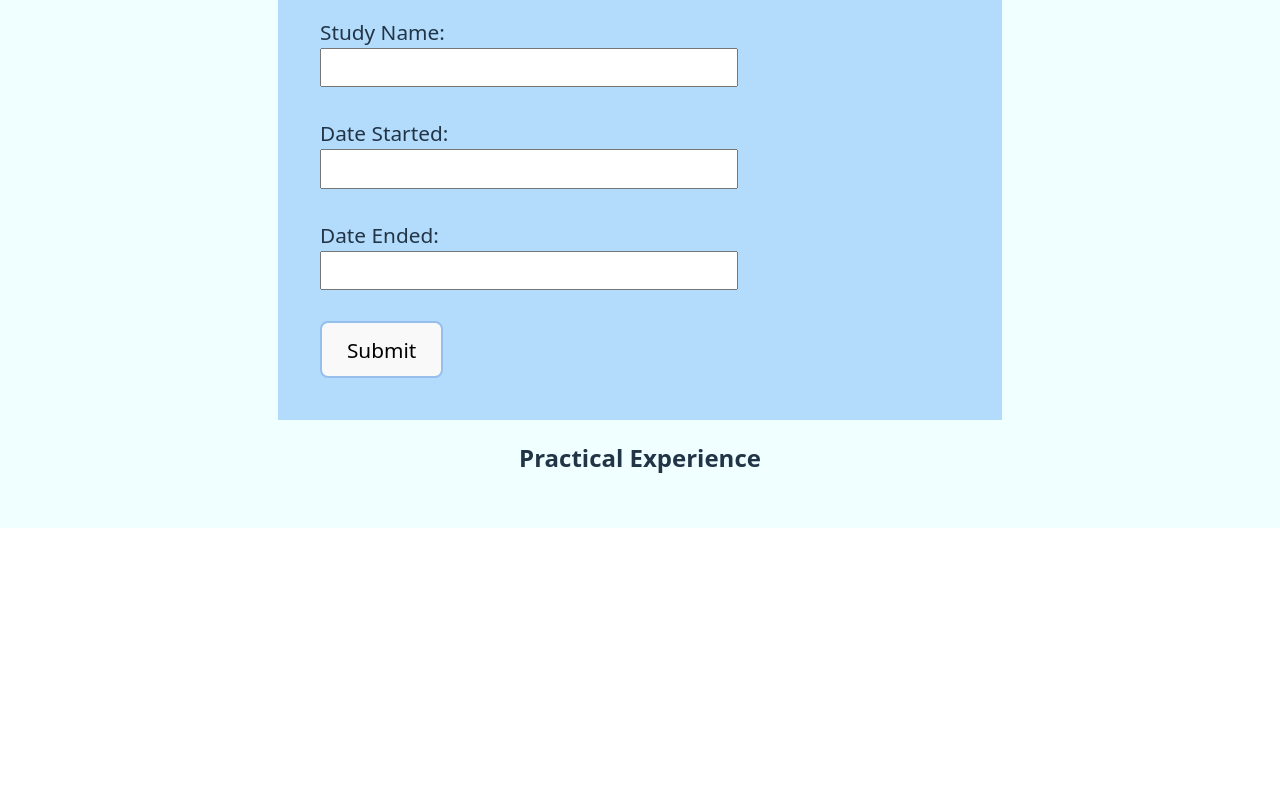
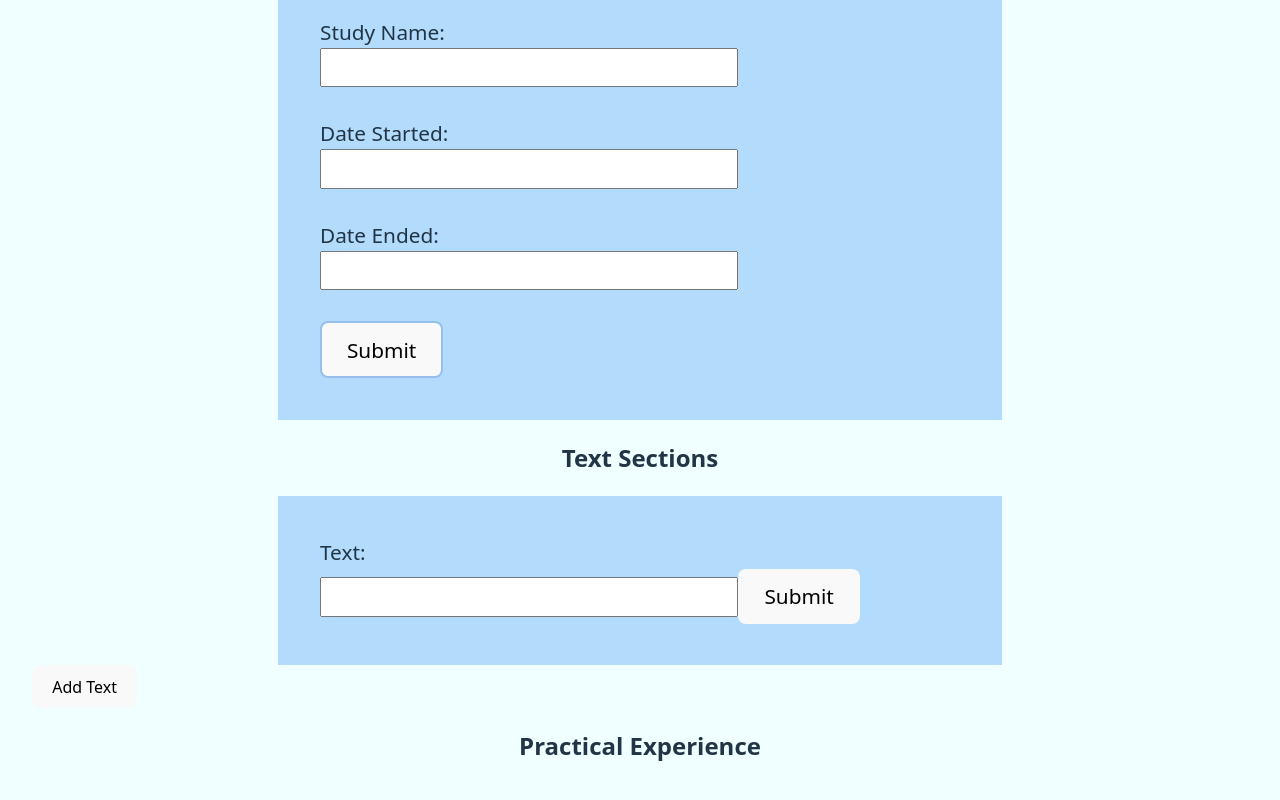
Before and after one commit to Moe-Pwint/cv-application, a React (Vite) app: page / in a window 1280 px wide. Shown: the part 962-1762 px from the top of the page. Before the commit the page ends 1490 px from the top, so only its background shows below. Built offline with nearby package versions, Linux system fonts and the light colour scheme.

Commit message:
Create text function TextSection. This function is created to see how I can create new sections by clicking add. New forms are created and saved in an array of objects.

```diff
--- a/src/components/sections.jsx
+++ b/src/components/sections.jsx
@@ -9,7 +9,42 @@ export default function Sections() {
             <GISection />
             <h2 className='titles'>Educational Experience</h2>
             <EduSection />
+            <h2 className='titles'>Text Sections</h2>
+            <TextSections />
             <h2 className='titles'>Practical Experience</h2>
+        </>
+    )
+}
+
+function TextSections() {
+    const [textSection, setTextSection] = useState([{id: crypto.randomUUID(), text:''}]);
+
+    function addTextSection () {
+        setTextSection([...textSection, {id: crypto.randomUUID(), text:''}])
+    }
+
+    function updateText (sectionId, e) {
+
+        setTextSection(textSection.map((obj) => {
+            if (obj.id === sectionId) {
+               return {...obj, text: e.target.value}
+            }
+            return obj;
+        }))
+    }
+
+        return (
+            <>
+            {textSection.map(section => (
+            <form key={section.id}>
+                <label htmlFor="text">Text: </label>
+                <input onChange={ (e) => {
+                    updateText(section.id, e)
+                }} type="text" />
+                <button type='submit'>Submit</button>
+            </form>
+        ))}
+            <button onClick={addTextSection}>Add Text</button>
         </>
     )
 }
@@ -17,6 +52,7 @@ export default function Sections() {
 
 function GISection() {
     const [GeneralInfo, setGeneralInfo] = useState({
+        id: crypto.randomUUID(),
         firstName: '',
         lastName: '',
         email: '',
@@ -55,7 +91,7 @@ function GISection() {
 
     if (generalInfoStat === 'filling') {
     return (
-            <GIForm
+            <GIForm key={GeneralInfo.id}
             GeneralInfo={GeneralInfo}
             changeFirstName={changeFirstName}
             changeLastName={changeLastName}
@@ -150,6 +186,7 @@ function GIDisplay({GeneralInfo, formEdit}){
 
 function EduSection() {
     const [eduInfo, setEduInfo] = useState({
+        id: crypto.randomUUID(),
         institute: '',
         studyName: '',
         dateStart: '',
@@ -188,7 +225,7 @@ function EduSection() {
 
     if (eduInfoStat === 'filling') {
     return (
-            <EduForm
+            <EduForm key={eduInfo.id}
             eduInfo={eduInfo}
             changeInstitute={changeInstitute}
             changeStudyName={changeStudyName}
```
